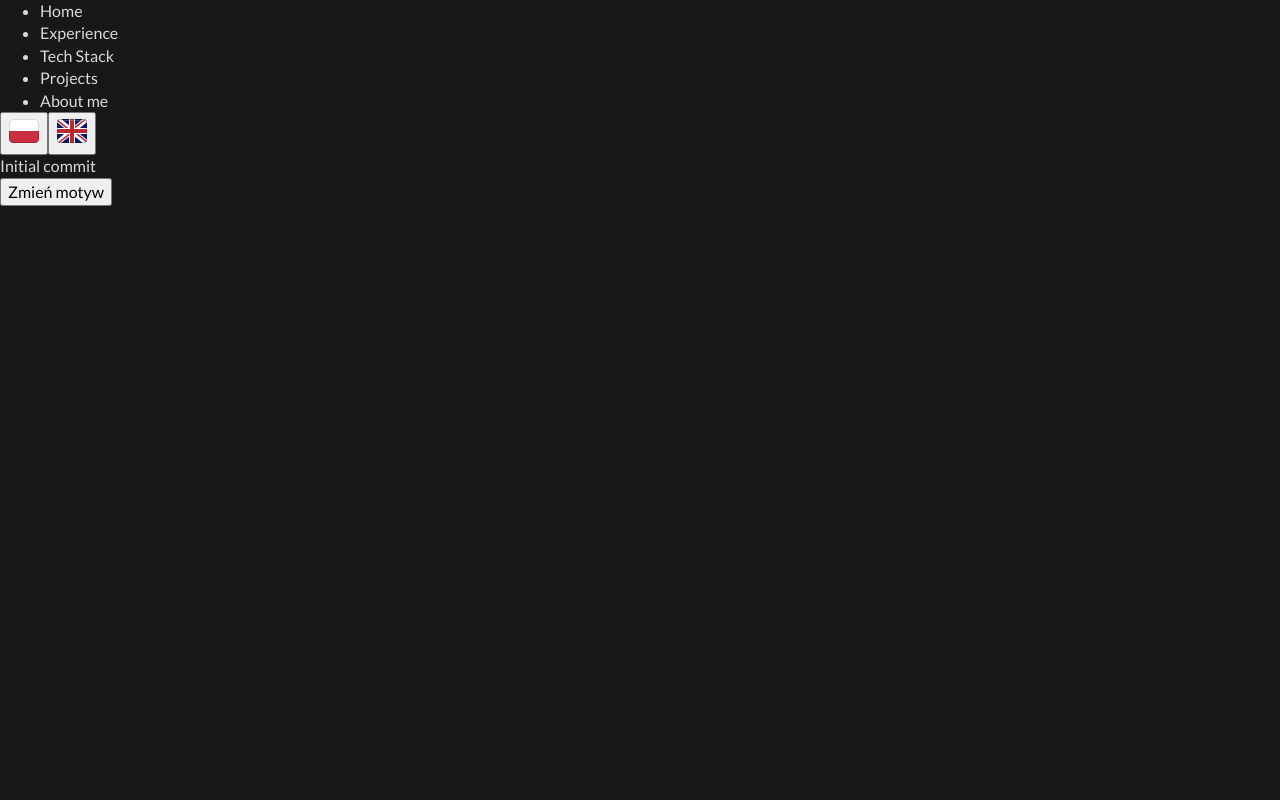
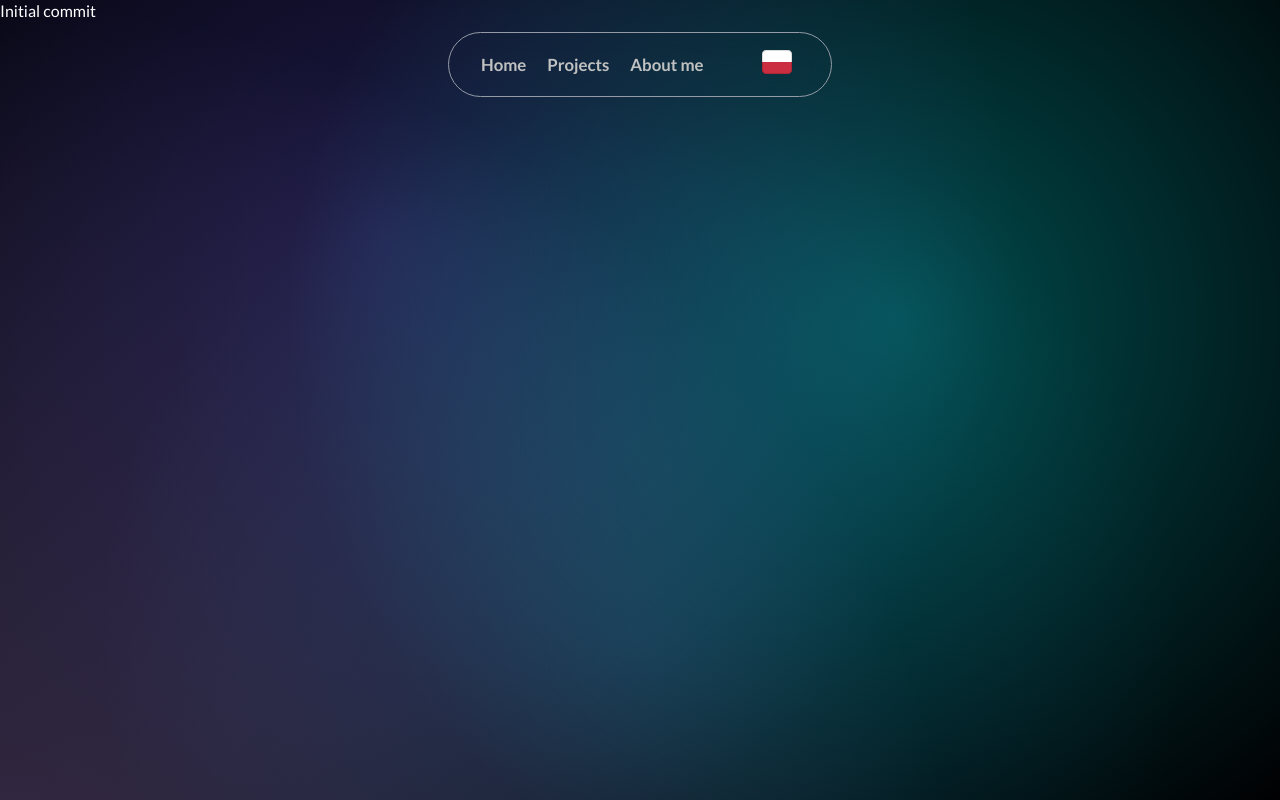
Before and after one commit to giro39/cv, a React (Vite) app in the folder cv/: page / in a window 1280 px wide. Built offline with nearby package versions, Linux system fonts and the light colour scheme.

Commit message:
Add navbar, background, languages, delete themes
+ navbar with styling
+ background gradient
+ working languages and lang selector
- themes (removed due to change of idea for appearance)

```diff
--- a/cv/src/App.scss
+++ b/cv/src/App.scss
@@ -1,6 +1,30 @@
 @use "./vars" as *;
 
 body {
-    background-color: $background;
+    background: $background;
+    background: radial-gradient(
+            circle at 30% 30%,
+            rgba(89, 80, 221, 0.3),
+            transparent 60%
+        ),
+        radial-gradient(
+            circle at 70% 40%,
+            rgba(0, 255, 255, 0.3),
+            transparent 60%
+        ),
+        radial-gradient(
+            circle at 50% 80%,
+            rgba(16, 96, 136, 0.3),
+            transparent 60%
+        ),
+        radial-gradient(
+            circle at 0% 120%,
+            rgba(189, 154, 246, 0.3),
+            transparent 60%
+        ),
+        $background;
+    background-blend-mode: screen;
+    min-height: 100vh;
+    overflow-x: hidden;
     color: $text-1;
 }
--- a/cv/src/App.tsx
+++ b/cv/src/App.tsx
@@ -1,5 +1,3 @@
-import { useEffect, useState } from "react";
-
 import Navbar from "./components/Navbar/Navbar";
 
 import "./i18n/config.js";
@@ -7,22 +5,10 @@ import "./i18n/config.js";
 import "./App.scss";
 
 function App() {
-    const [theme, setTheme] = useState(localStorage.getItem("theme") || "dark");
-
-    useEffect(() => {
-        document.documentElement.setAttribute("theme", theme);
-        localStorage.setItem("theme", theme);
-    }, [theme]);
-
-    const toggleTheme = () => {
-        setTheme(theme === "dark" ? "light" : "dark");
-    };
-
     return (
         <main>
             <Navbar />
             <div>Initial commit</div>
-            <button onClick={toggleTheme}>Zmień motyw</button>
         </main>
     );
 }
--- a/cv/src/_vars.scss
+++ b/cv/src/_vars.scss
@@ -1,22 +1,13 @@
 :root {
-    &[theme="light"] {
-        --background: #f4f4f4;
-        --text-1: #252525;
-        --text-2: #747474;
-        --header: #000000;
-        --accent: #ff6b6b;
-    }
-    &[theme="dark"] {
-        --background: #181818;
-        --text-1: #dadada;
-        --text-2: #7d7d7d;
-        --header: #fff;
-        --accent: #e85d5d;
-    }
+    --background: #010103;
+    --text-1: #fff;
+    --text-2: #c0c1c1;
+    --text-3: #949ba6;
+    --accent: #e85d5d;
 }
 
 $background: var(--background);
 $text-1: var(--text-1);
 $text-2: var(--text-2);
-$header: var(--header);
+$text-3: var(--text-3);
 $accent: var(--accent);
--- /dev/null
+++ b/cv/src/components/Navbar/LanguageSelector/LanguageSelector.module.scss
@@ -0,0 +1,7 @@
+@use "../../../vars" as *;
+
+.btnLang {
+    background: none;
+    border: none;
+    cursor: pointer;
+}
--- a/cv/src/components/Navbar/LanguageSelector/LanguageSelector.tsx
+++ b/cv/src/components/Navbar/LanguageSelector/LanguageSelector.tsx
@@ -1,27 +1,40 @@
-import React from "react";
+import React, { useEffect, useState } from "react";
 import { useTranslation } from "react-i18next";
+
+import styles from "./LanguageSelector.module.scss";
 
 const LanguageSelector: React.FC = () => {
     const { i18n } = useTranslation();
+    const [chosenLang, setChosenLang] = useState("en");
 
     const handleLanguageChange = (lang: string) => {
         i18n.changeLanguage(lang);
     };
 
+    useEffect(() => {
+        setChosenLang(i18n.language);
+    }, [i18n.language]);
+
     return (
-        <div>
+        <div className={styles.selector}>
+            {chosenLang !== "pl" && (
                 <button
+                    className={styles.btnLang}
                     onClick={() => handleLanguageChange("pl")}
                     aria-label="Polski"
                 >
                     <img src="pl.svg" alt="PL"></img>
                 </button>
+            )}
+            {chosenLang !== "en" && (
                 <button
+                    className={styles.btnLang}
                     onClick={() => handleLanguageChange("en")}
                     aria-label="English"
                 >
                     <img src="en.svg" alt="EN"></img>
                 </button>
+            )}
         </div>
     );
 };
--- a/cv/src/components/Navbar/Navbar.module.scss
+++ b/cv/src/components/Navbar/Navbar.module.scss
@@ -0,0 +1,50 @@
+@use "../../vars" as *;
+
+.navbar {
+    display: flex;
+    justify-content: center;
+    align-items: center;
+    position: fixed;
+    top: 2rem;
+    left: 50%;
+    transform: translateX(-50%);
+    width: 30%; // todo: bigger on smaller devices
+    padding: 0;
+    z-index: 10;
+    border-radius: 20rem;
+}
+
+.navElements {
+    width: 100%;
+    display: flex;
+    align-items: center;
+    justify-content: space-between;
+    border: solid 1px $text-3;
+    backdrop-filter: blur(10px);
+    padding: 0.75rem 2rem;
+    border-radius: 20rem;
+}
+
+.navElements .links {
+    width: 70%;
+    display: flex;
+    flex-direction: row;
+    justify-content: space-between;
+}
+
+.navElements li {
+    list-style: none;
+}
+
+.navElements a {
+    color: $text-2;
+    text-decoration: none;
+    font-size: 1.05rem;
+    font-weight: 600;
+    transition: color 0.3s;
+    cursor: pointer;
+}
+
+.links a:hover {
+    color: $text-1;
+}
--- a/cv/src/components/Navbar/Navbar.tsx
+++ b/cv/src/components/Navbar/Navbar.tsx
@@ -1,5 +1,4 @@
 import { useTranslation } from "react-i18next";
-
 import LanguageSelector from "./LanguageSelector/LanguageSelector";
 import styles from "./Navbar.module.scss";
 
@@ -7,15 +6,21 @@ const Navbar = () => {
     const { t } = useTranslation();
 
     return (
-        <nav className={styles.navbar}>
-            <ul className={styles.links}>
-                <li>{t("home")}</li>
-                <li>{t("experience")}</li>
-                <li>{t("tech_stack")}</li>
-                <li>{t("projects")}</li>
-                <li>{t("about")}</li>
+        <nav className={styles.navbar} aria-label="Main Navigation">
+            <ul className={styles.navElements}>
+                <div className={styles.links}>
+                    <li>
+                        <a>{t("home")}</a>
+                    </li>
+                    <li>
+                        <a>{t("projects")}</a>
+                    </li>
+                    <li>
+                        <a>{t("about")}</a>
+                    </li>
+                </div>
+                <LanguageSelector />
             </ul>
-            <LanguageSelector />
         </nav>
     );
 };
```
Lines whose indentation alone changed are shown as unchanged.
